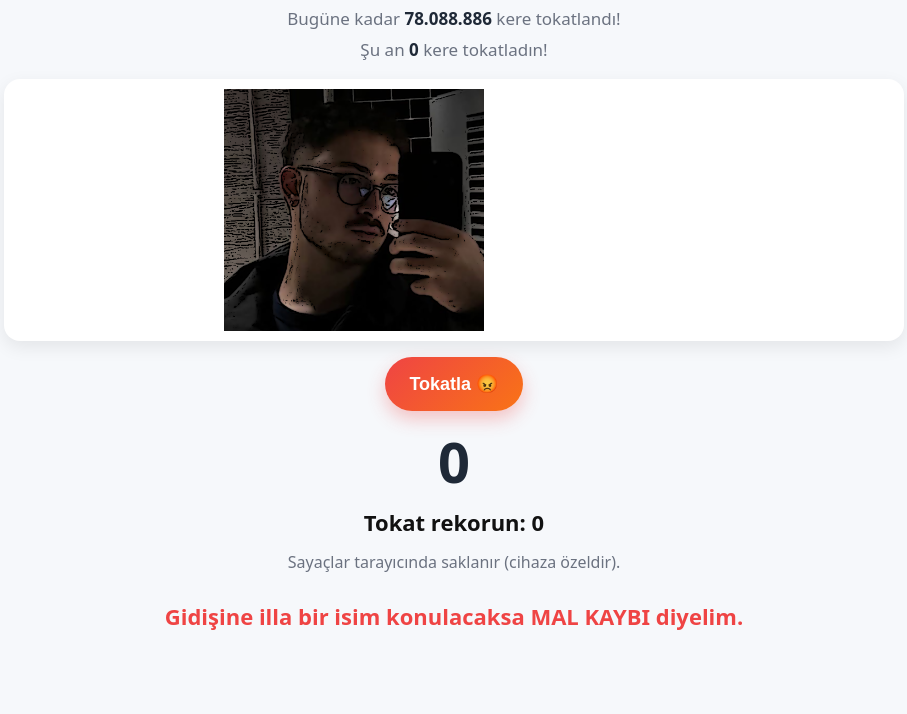
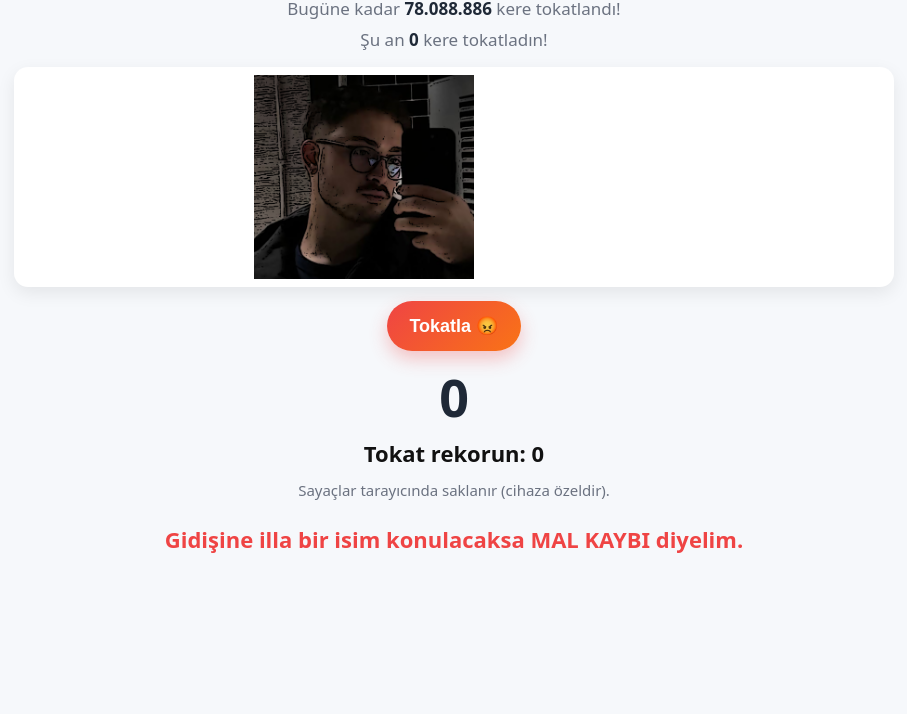
Before and after one commit to ebrukozulcali/oyun, a plain HTML site: page index.html in a window 1280 px wide. Shown: the part 86-800 px from the top of the page, without its empty margins (186-1093 px from the left). Drawn offline with Linux system fonts and the light colour scheme.

Commit message:
Update index.html

```diff
--- a/index.html
+++ b/index.html
@@ -5,47 +5,43 @@
   <title>Tokatlıyoruz!</title>
   <meta name="viewport" content="width=device-width,initial-scale=1" />
   <style>
-    :root{
-      --bg:#f6f8fb; --text:#1f2937; --muted:#6b7280;
-      --accent:#ef4444; --accent-2:#f97316;
-    }
+    :root{ --bg:#f6f8fb; --text:#1f2937; --muted:#6b7280; --accent:#ef4444; --accent-2:#f97316; }
     *{box-sizing:border-box}
+
     body{
-      margin:0; padding:32px 14px; min-height:100vh;
+      margin:0; padding:28px 12px; min-height:100vh;
       display:flex; align-items:flex-start; justify-content:center;
       font-family:system-ui,-apple-system,Segoe UI,Roboto,Arial,sans-serif;
       font-size:16px; color:var(--text); background:var(--bg);
     }
-    .wrap{ width:min(900px,100%); text-align:center; }
+    .wrap{ width:min(880px,100%); text-align:center; }
 
-    h1{ margin:0 0 18px; font-size:clamp(20px,4.4vw,32px) }
+    h1{ margin:0 0 14px; font-size:clamp(20px,4.2vw,30px) }
 
     .stats{
-      display:grid; gap:8px; margin:14px auto 18px;
-      color:var(--muted); font-size:clamp(13px,2.8vw,17px)
+      display:grid; gap:8px; margin:12px auto 16px;
+      color:var(--muted); font-size:clamp(13px,2.7vw,17px)
     }
     .stats b{ color:var(--text) }
 
-    /* Görsel ve video – yan yana, taşma yok; boşluk sıfır */
+    /* Görsel + video: yan yana, kompakt */
     .avatar-wrap{
       display:flex; align-items:center; justify-content:center; flex-wrap:nowrap;
-      gap:0; margin:10px auto 16px; background:#fff;
-      padding:10px 0; border-radius:16px;
+      gap:0; margin:10px auto 14px; background:#fff;
+      padding:8px 0; border-radius:14px;
       box-shadow:0 6px 18px rgba(0,0,0,.08); overflow:hidden;
-      /* En fazla genişlik: iki eleman yanyana sığsın */
-      max-width: 100%;
+      max-width:100%;
     }
-
-    /* Boyutlar ekrana göre akıcı küçülür */
+    /* Ekrana göre akıcı küçülür (mobilde de yan yana sığar) */
     #target{
-      width:clamp(140px, 28vw, 260px);
+      width:clamp(120px, 26vw, 220px);
       height:auto; display:block; margin:0; border-radius:0;
       transition:transform .08s ease;
     }
     #slapVideo{
-      width:clamp(110px, 22vw, 200px);
+      width:clamp(95px, 20vw, 180px);
       height:auto; display:block; margin:0; border-radius:0;
-      box-shadow:none; opacity:0; transform:translateX(35%);
+      box-shadow:none; opacity:0; transform:translateX(32%);
       transition:opacity .2s ease, transform .25s ease;
     }
     #slapVideo.show{ opacity:1; transform:translateX(0) }
@@ -53,17 +49,17 @@
     .shake{ animation:shake .18s linear 1 }
     @keyframes shake{
       0%{transform:translateX(0)}
-      25%{transform:translateX(-12px) rotate(-2deg)}
-      50%{transform:translateX(9px) rotate(2deg)}
-      75%{transform:translateX(-6px) rotate(-1deg)}
+      25%{transform:translateX(-10px) rotate(-2deg)}
+      50%{transform:translateX(8px) rotate(2deg)}
+      75%{transform:translateX(-5px) rotate(-1deg)}
       100%{transform:translateX(0)}
     }
 
     .btn{
       appearance:none; border:0; cursor:pointer;
-      padding:clamp(12px,2.8vw,16px) clamp(18px,4.2vw,24px);
+      padding:clamp(10px,2.6vw,14px) clamp(16px,4vw,22px);
       border-radius:999px; font-weight:700;
-      font-size:clamp(14px,3.8vw,18px); color:#fff;
+      font-size:clamp(14px,3.6vw,18px); color:#fff;
       background:linear-gradient(135deg,var(--accent),var(--accent-2));
       box-shadow:0 8px 18px rgba(239,68,68,.30);
       transition:transform .06s ease, box-shadow .2s ease, filter .2s ease;
@@ -71,17 +67,14 @@
     .btn:hover{ filter:brightness(1.05) }
     .btn:active{ transform:translateY(1px) scale(.98); box-shadow:0 5px 12px rgba(239,68,68,.30) }
 
-    .count-big{ font-size:clamp(28px,10vw,56px); font-weight:800; margin:12px 0 0 }
-    .record{ margin-top:8px; color:#111; font-weight:700; font-size:clamp(16px,4.6vw,22px) }
-    .note{ margin-top:14px; color:var(--muted); font-size:clamp(12px,3.8vw,16px) }
-    footer{ margin-top:28px; font-size:clamp(16px,4.8vw,22px); font-weight:bold; color:var(--accent) }
+    .count-big{ font-size:clamp(26px,9vw,52px); font-weight:800; margin:10px 0 0 }
+    .record{ margin-top:6px; color:#111; font-weight:700; font-size:clamp(16px,4.4vw,22px) }
+    .note{ margin-top:12px; color:var(--muted); font-size:clamp(12px,3.6vw,15px) }
+    footer{ margin-top:24px; font-size:clamp(16px,4.6vw,22px); font-weight:bold; color:var(--accent) }
 
-    /* Küçük ekran iyileştirmeleri (yan yana kalsın ama daha da küçülsün) */
-    @media (max-width: 420px){
-      .avatar-wrap{ padding:6px 0 }
-      #target{ width:clamp(120px, 40vw, 200px) }
-      #slapVideo{ width:clamp(90px, 30vw, 160px) }
-    }
+    /* Eski CSS'i ezmek için kritik kurallar (garanti) */
+    .wrap{ width:min(880px,100%) !important; }
+    .avatar-wrap{ gap:0 !important; flex-wrap:nowrap !important; padding:8px 0 !important; }
   </style>
 </head>
 <body>
@@ -107,7 +100,6 @@
   </main>
 
   <script>
-    // Sayaçlar
     const LS_TOTAL="slap_total", LS_RECORD="slap_record", LS_BASE="slap_base_seed";
     let base=+localStorage.getItem(LS_BASE);
     if(!base){ base=Math.floor(50000000+Math.random()*30000000); localStorage.setItem(LS_BASE,base); }
```
